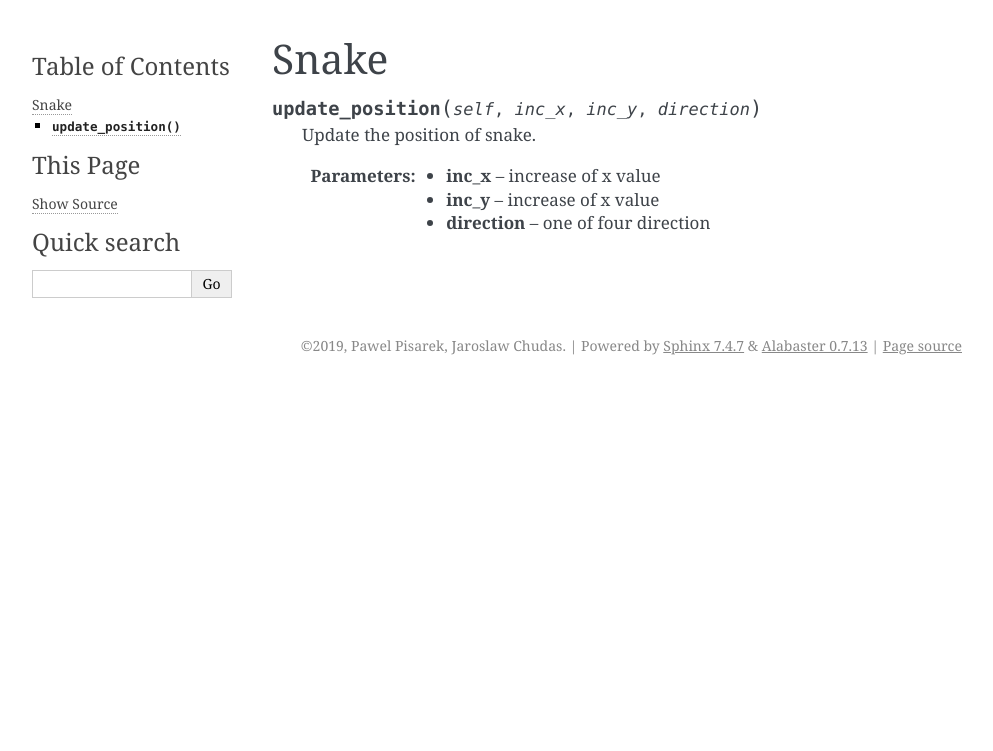
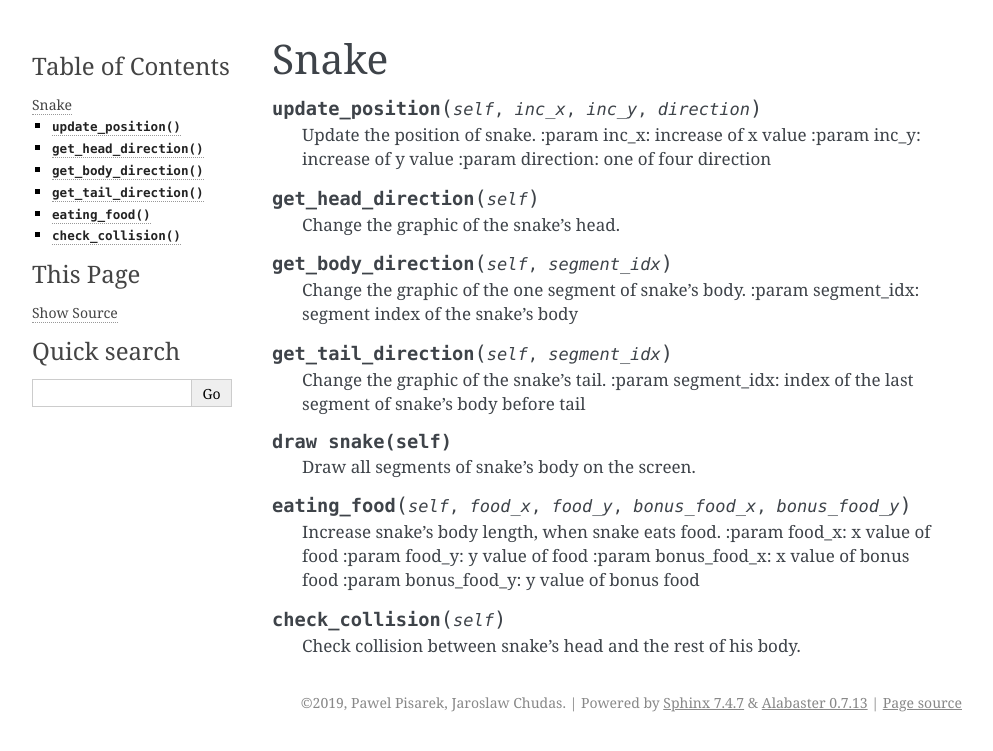
Before and after one commit to pppt94/PythonGameCollection, a Sphinx documentation site: the page built from Docs/Snake.rst, in a window 1280 px wide. Shown: the top 751 px of the page, without its empty margins (148-1141 px from the left). Built offline with Sphinx 7.4.7, drawn with Linux system fonts in a browser that asks for light colours.

Commit message:
Update Snake.rst

```diff
--- a/Docs/Snake.rst
+++ b/Docs/Snake.rst
@@ -3,7 +3,36 @@ Snake
 .. function:: update_position(self, inc_x, inc_y, direction)
 
    Update the position of snake.
+   :param inc_x: increase of x value
+   :param inc_y: increase of y value
+   :param direction: one of four direction
 
-   :param inc_x: increase of x value
-   :param inc_y: increase of x value
-   :param direction: one of four direction
+.. function:: get_head_direction(self)
+
+   Change the graphic of the snake's head.
+
+.. function:: get_body_direction(self, segment_idx)
+
+   Change the graphic of the one segment of snake's body.
+   :param segment_idx: segment index of the snake's body
+
+.. function:: get_tail_direction(self, segment_idx)
+
+   Change the graphic of the snake's tail.
+   :param segment_idx: index of the last segment of snake's body before tail
+
+.. function:: draw snake(self)
+
+   Draw all segments of snake's body on the screen.
+
+.. function:: eating_food(self, food_x, food_y, bonus_food_x, bonus_food_y)
+
+   Increase snake's body length, when snake eats food.
+   :param food_x: x value of food
+   :param food_y: y value of food
+   :param bonus_food_x: x value of bonus food
+   :param bonus_food_y: y value of bonus food
+
+.. function:: check_collision(self)
+
+   Check collision between snake's head and the rest of his body.
```
